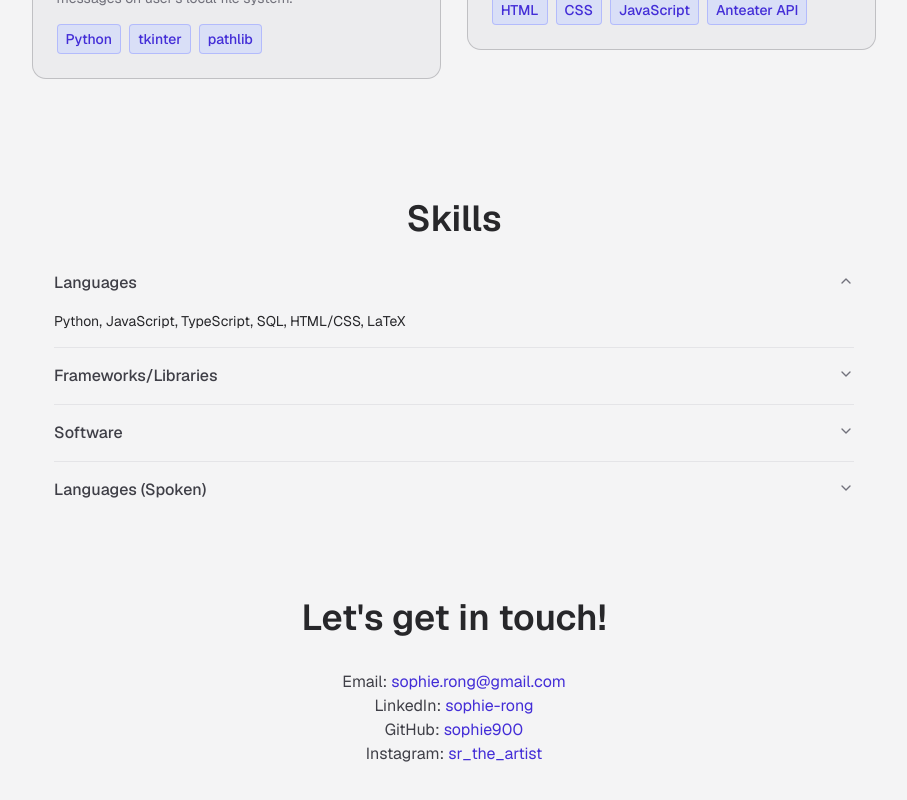
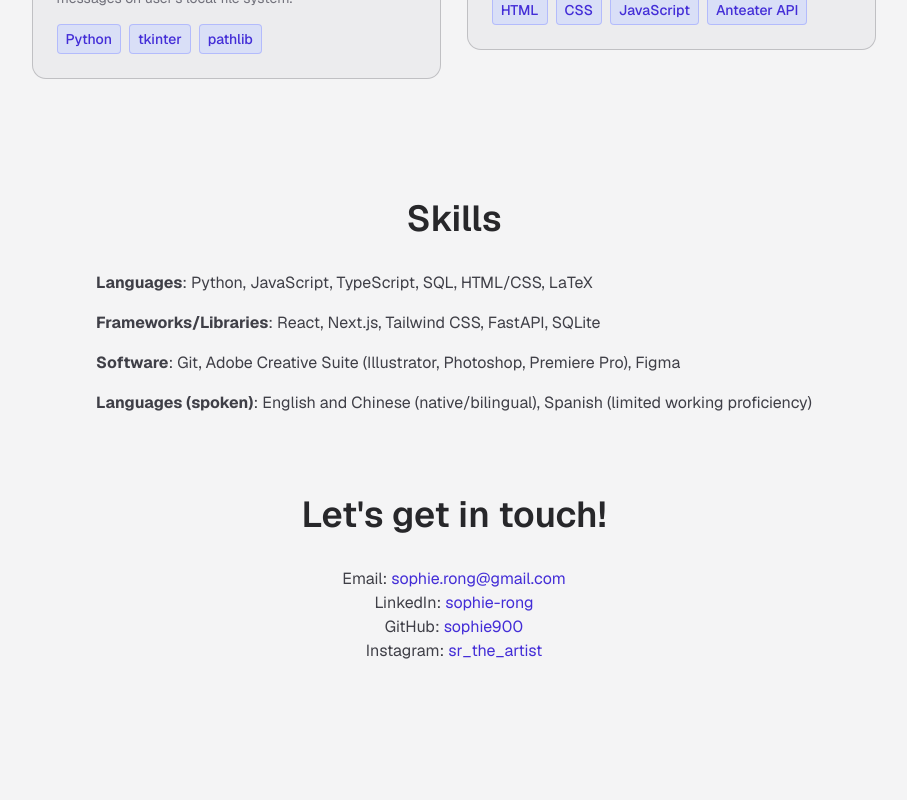
Before and after one commit to sophie900/portfolio, a Next.js app: page / in a window 1280 px wide. Shown: the part 1813-2613 px from the top of the page, without its empty margins (186-1093 px from the left). After the commit the page ends 2580 px from the top, so only its background shows below. Built offline with nearby package versions, Linux system fonts and the light colour scheme.

Commit message:
Simplify skills section

```diff
--- a/app/page.tsx
+++ b/app/page.tsx
@@ -52,7 +52,26 @@ export default function Home() {
           Skills
         </h1>
 
-        <SkillsSection />
+        {/* <SkillsSection /> */}
+        <div className="flex justify-center items-center ml-5 mr-5">
+          <div>
+            <p className="mt-8 paragraph">
+              <b>Languages</b>: Python, JavaScript, TypeScript, SQL, HTML/CSS, LaTeX
+            </p>
+
+            <p className="mt-4 paragraph">
+              <b>Frameworks/Libraries</b>: React, Next.js, Tailwind CSS, FastAPI, SQLite
+            </p>
+
+            <p className="mt-4 paragraph">
+              <b>Software</b>: Git, Adobe Creative Suite (Illustrator, Photoshop, Premiere Pro), Figma
+            </p>
+
+            <p className="mt-4 paragraph">
+              <b>Languages (spoken)</b>: English and Chinese (native/bilingual), Spanish (limited working proficiency)
+            </p>
+          </div>
+        </div>
       </section>
 
       <section id="contact" className="mt-10 mb-10 text-center">
```
